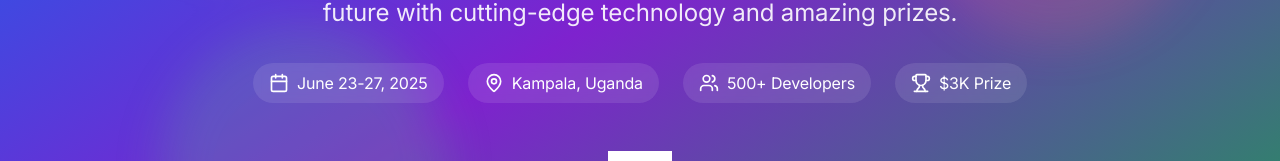
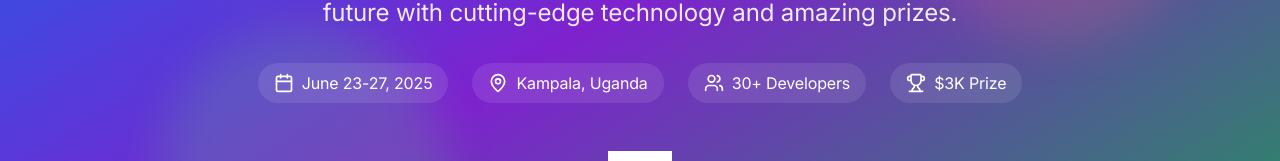
Before and after one commit to eliashezron/devfest, a Next.js app: page /hackathon in a window 1280 px wide. Shown: the part 406-567 px from the top of the page. Built offline with nearby package versions, Linux system fonts and the light colour scheme.

Commit message:
edited hackathon

```diff
--- a/components/hackathonHero.tsx
+++ b/components/hackathonHero.tsx
@@ -40,7 +40,7 @@ const HackathonHero = () => {
           </div>
           <div className="flex items-center gap-2 bg-white/10 backdrop-blur-sm rounded-full px-4 py-2">
             <Users className="h-5 w-5" />
-            <span>500+ Developers</span>
+            <span>30+ Developers</span>
           </div>
           <div className="flex items-center gap-2 bg-white/10 backdrop-blur-sm rounded-full px-4 py-2">
             <Trophy className="h-5 w-5" />
```
